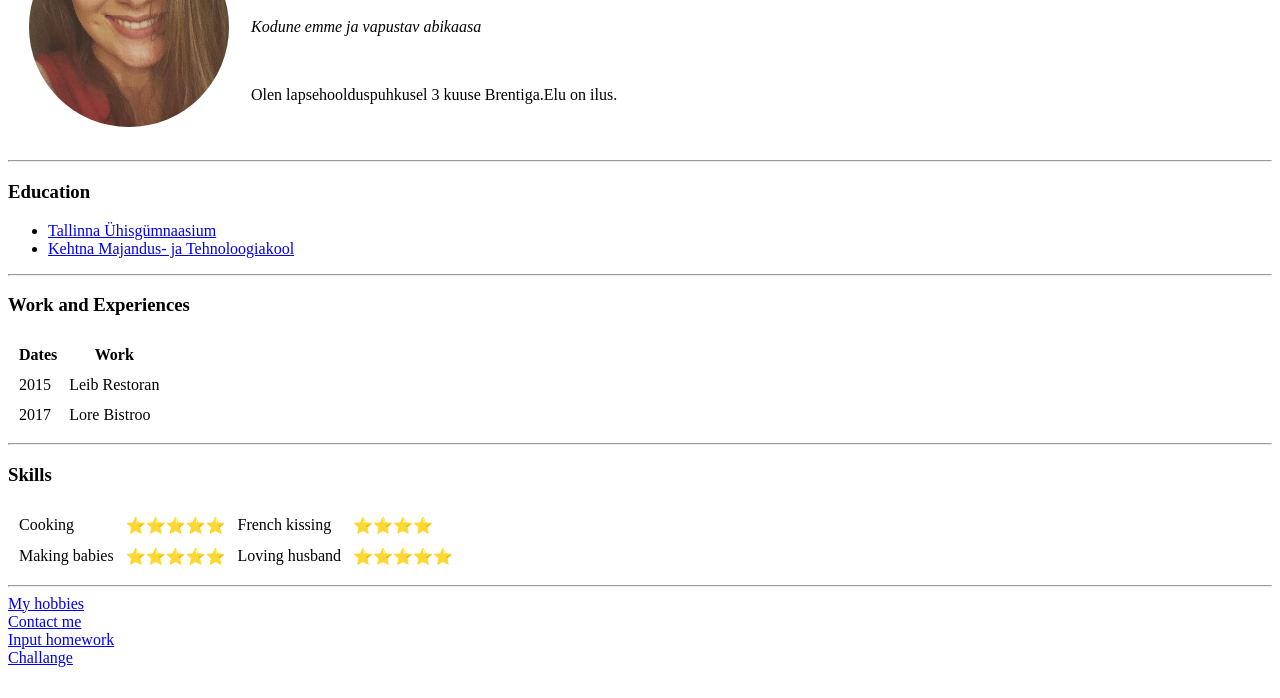
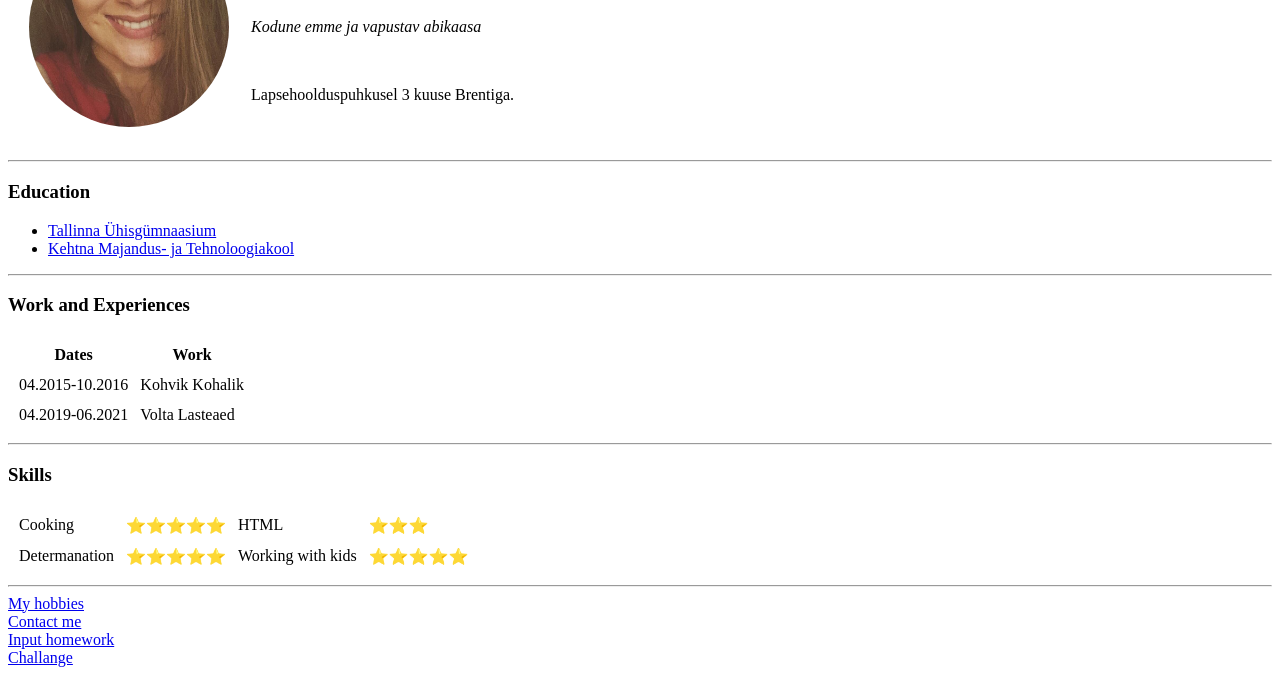
Before and after one commit to MarisVangonen/cv, a plain HTML site: page index.html in a window 1280 px wide. Shown: the part 102-800 px from the top of the page. Drawn offline with Linux system fonts and the light colour scheme.

Commit message:
Changed texts

```diff
--- a/index.html
+++ b/index.html
@@ -15,7 +15,7 @@
       <td><h1>Kristi-Maris Vangonen</h1>
       <p><em>Kodune emme ja vapustav abikaasa</em></p>
       <br />
-      <p>Olen lapsehoolduspuhkusel 3 kuuse Brentiga.Elu on ilus.</p>
+      <p>Lapsehoolduspuhkusel 3 kuuse Brentiga.</p>
 
     </td>
     </tr>
@@ -46,12 +46,12 @@ Kehtna Kutsehariduskeskushttps://www.kehtna.edu.ee">Kehtna Majandus- ja Tehnoloo
 
   </tfoot>
   <tr>
-    <td>2015</td>
-    <td>Leib Restoran</td>
+    <td>04.2015-10.2016</td>
+    <td>Kohvik Kohalik</td>
   </tr>
   <tr>
-    <td>2017</td>
-    <td>Lore Bistroo</td>
+    <td>04.2019-06.2021</td>
+    <td>Volta Lasteaed</td>
   </tr>
 </table>
 <hr>
@@ -60,12 +60,12 @@ Kehtna Kutsehariduskeskushttps://www.kehtna.edu.ee">Kehtna Majandus- ja Tehnoloo
   <tr>
     <td>Cooking</td>
     <td>⭐⭐⭐⭐⭐</td>
-    <td>French kissing</td>
-    <td>⭐⭐⭐⭐</td>
+    <td>HTML</td>
+    <td>⭐⭐⭐</td>
     <tr>
-      <td>Making babies</td>
+      <td>Determanation</td>
       <td>⭐⭐⭐⭐⭐</td>
-      <td>Loving husband</td>
+      <td>Working with kids</td>
       <td>⭐⭐⭐⭐⭐</td>
     </tr>
 </table>
```
